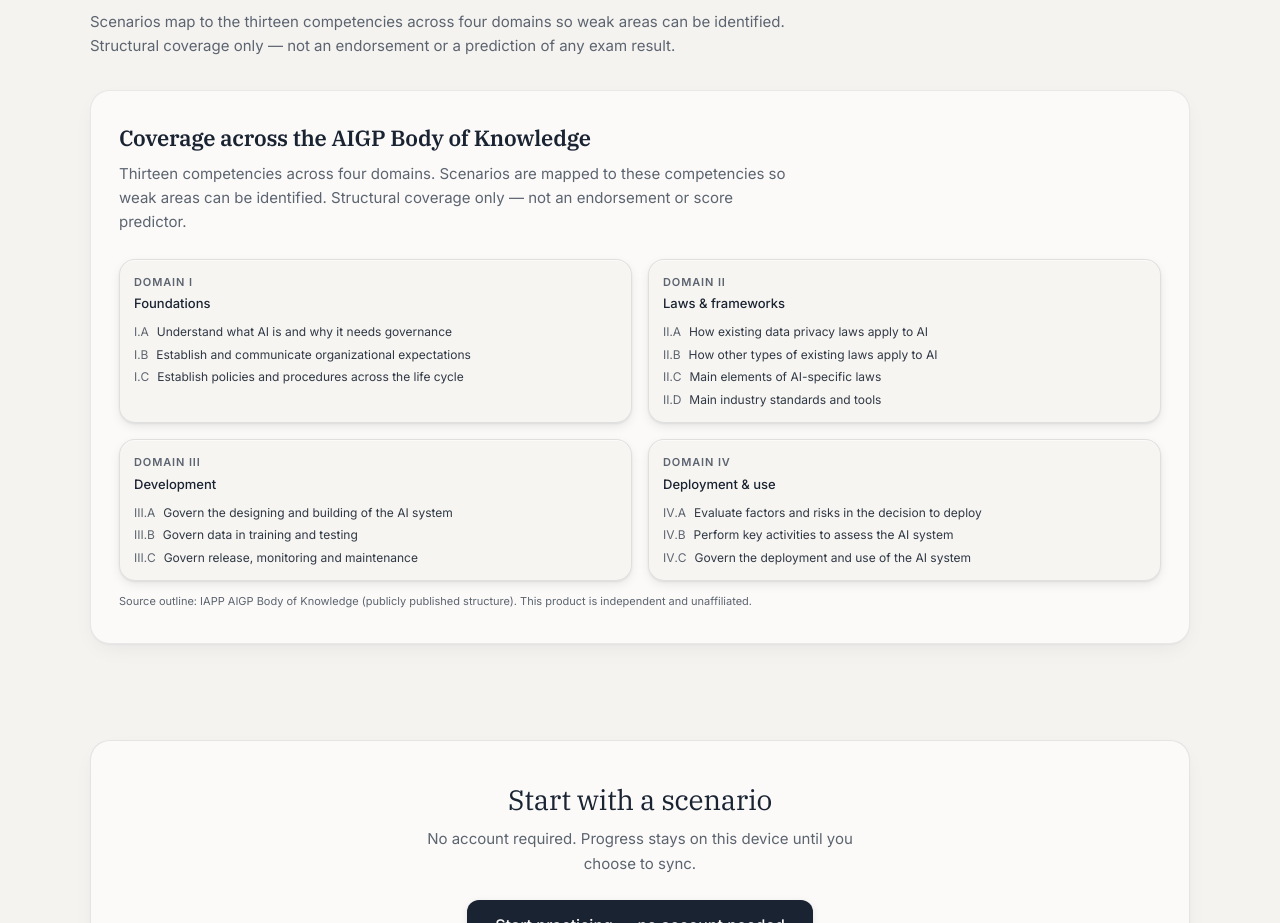
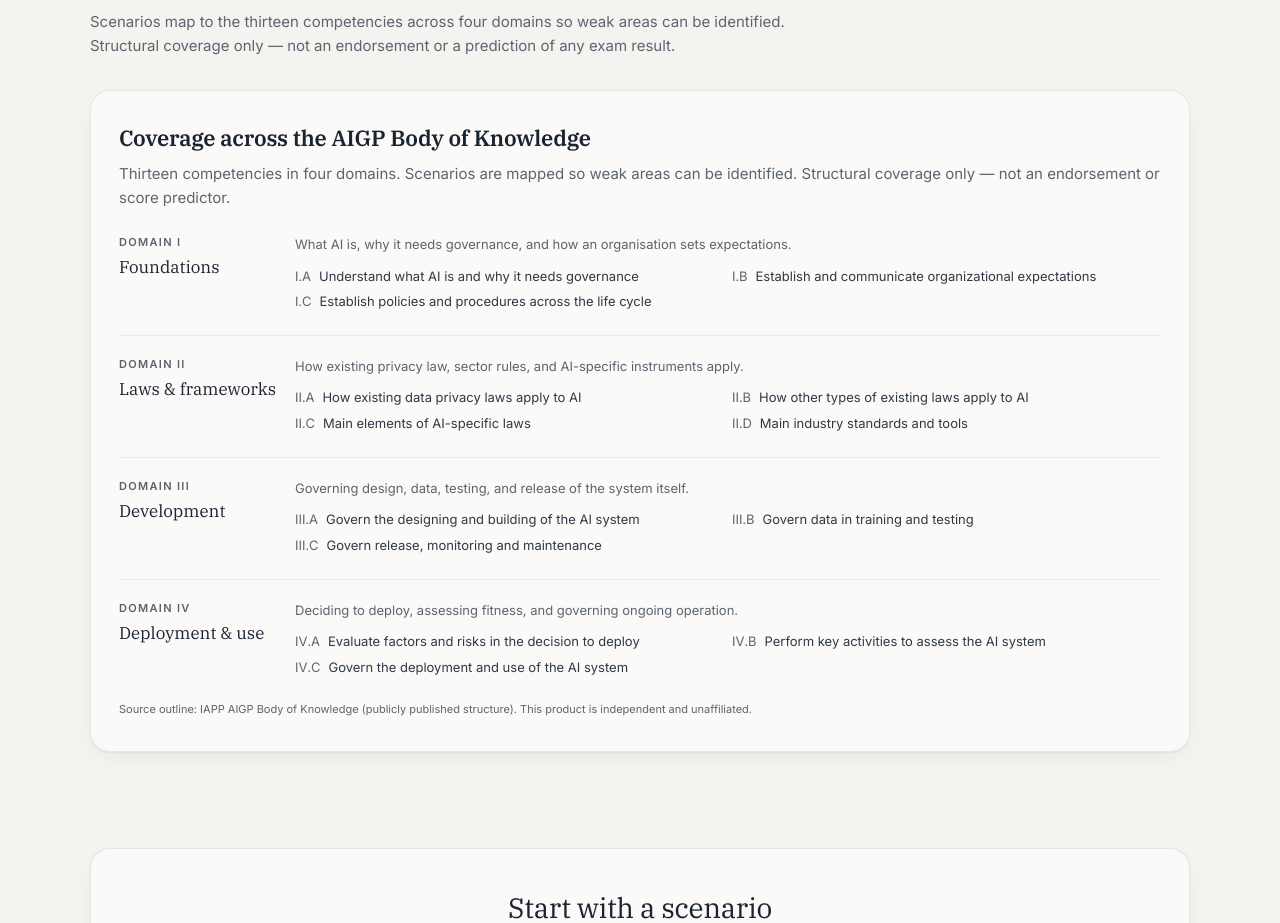
Before and after one commit to thankcheeses/ai-governance-practice, a Next.js app: page / in a window 1280 px wide. Shown: the part 4370-5293 px from the top of the page. Built offline with nearby package versions, Linux system fonts and the light colour scheme; no server answers.

Commit message:
design(visuals): BoK domain map, drift paths, vendor chain, incident path, RMF frame

```diff
--- a/src/components/visuals/bok-coverage.tsx
+++ b/src/components/visuals/bok-coverage.tsx
@@ -1,53 +1,65 @@
 import { cn } from "@/lib/utils";
 import { SUBDOMAINS, type DomainRoman } from "@/content/bok";
-import { DiagramShell, RAISED } from "./primitives";
-
-/**
- * Compact coverage map of the 13 AIGP BoK competencies.
- *
- * Purpose: show that the bank is structured against the published outline,
- * not a random collection of scenarios. No claim of endorsement or exam
- * prediction — only structural coverage.
- */
+import { DiagramFrame } from "./primitives";
 
 const DOMAIN_ORDER: DomainRoman[] = ["I", "II", "III", "IV"];
 
-const DOMAIN_SHORT: Record<DomainRoman, string> = {
-  I: "Foundations",
-  II: "Laws & frameworks",
-  III: "Development",
-  IV: "Deployment & use",
+const DOMAIN_META: Record<DomainRoman, { title: string; short: string }> = {
+  I: {
+    title: "Foundations",
+    short: "What AI is, why it needs governance, and how an organisation sets expectations.",
+  },
+  II: {
+    title: "Laws & frameworks",
+    short: "How existing privacy law, sector rules, and AI-specific instruments apply.",
+  },
+  III: {
+    title: "Development",
+    short: "Governing design, data, testing, and release of the system itself.",
+  },
+  IV: {
+    title: "Deployment & use",
+    short: "Deciding to deploy, assessing fitness, and governing ongoing operation.",
+  },
 };
 
 export function BokCoverageMap({ className }: { className?: string }) {
   return (
-    <DiagramShell
+    <DiagramFrame
       title="Coverage across the AIGP Body of Knowledge"
-      description="Thirteen competencies across four domains. Scenarios are mapped to these competencies so weak areas can be identified. Structural coverage only — not an endorsement or score predictor."
+      lede="Thirteen competencies in four domains. Scenarios are mapped so weak areas can be identified. Structural coverage only — not an endorsement or score predictor."
       className={className}
+      wide
     >
-      <div className="grid gap-4 sm:grid-cols-2">
-        {DOMAIN_ORDER.map((domain) => {
+      <div className="space-y-6">
+        {DOMAIN_ORDER.map((domain, idx) => {
           const items = SUBDOMAINS.filter((s) => s.domain === domain);
+          const meta = DOMAIN_META[domain];
           return (
             <div
               key={domain}
               className={cn(
-                "rounded-lg border border-border bg-background/70 p-3.5",
-                RAISED,
+                "grid gap-4 border-t border-border/70 pt-5 sm:grid-cols-[10rem_minmax(0,1fr)]",
+                idx === 0 && "border-t-0 pt-0",
               )}
             >
-              <p className="text-[0.6875rem] font-semibold uppercase tracking-[0.08em] text-muted-foreground">
+              <div>
+                <p className="text-[0.6875rem] font-semibold uppercase tracking-[0.12em] text-muted-foreground">
                   Domain {domain}
                 </p>
-              <p className="mt-0.5 text-[0.8125rem] font-medium text-foreground">
-                {DOMAIN_SHORT[domain]}
+                <p className="mt-1 font-serif text-[1.0625rem] leading-snug text-foreground">
+                  {meta.title}
                 </p>
-              <ul className="mt-2.5 space-y-1.5">
+              </div>
+              <div>
+                <p className="text-[0.8125rem] leading-relaxed text-muted-foreground">
+                  {meta.short}
+                </p>
+                <ul className="mt-3 grid gap-2 sm:grid-cols-2">
                   {items.map((item) => (
                     <li
                       key={item.id}
-                    className="flex gap-2 text-[0.75rem] leading-snug text-foreground/90"
+                      className="flex gap-2 text-[0.8125rem] leading-snug text-foreground/90"
                     >
                       <span className="shrink-0 tabular-nums text-muted-foreground">
                         {item.id}
@@ -57,13 +69,14 @@ export function BokCoverageMap({ className }: { className?: string }) {
                   ))}
                 </ul>
               </div>
+            </div>
           );
         })}
       </div>
-      <p className="mt-3 text-[0.6875rem] leading-relaxed text-muted-foreground">
+      <p className="mt-6 text-[0.6875rem] leading-relaxed text-muted-foreground">
         Source outline: IAPP AIGP Body of Knowledge (publicly published structure).
         This product is independent and unaffiliated.
       </p>
-    </DiagramShell>
+    </DiagramFrame>
   );
 }
--- a/src/components/visuals/drift-compare.tsx
+++ b/src/components/visuals/drift-compare.tsx
@@ -1,74 +1,75 @@
-import { cn } from "@/lib/utils";
-import { DiagramShell, RAISED } from "./primitives";
+import { DiagramFrame } from "./primitives";
 
 /**
- * Model drift vs concept drift.
- *
- * Side-by-side cards because the teaching point is the distinction itself.
- * Many scenarios test whether the learner notices which kind of drift is
- * present and therefore which control is appropriate.
+ * Model drift vs concept drift as parallel paths.
+ * The structural difference is readable before the prose.
  */
 
 const CARDS = [
   {
     id: "model",
     title: "Model drift",
-    also: "Also called: performance drift, model decay",
-    what: "The model's predictions get worse on data that still looks like the training distribution.",
-    signal: "Accuracy, calibration, or fairness metrics degrade while input features appear stable.",
-    response:
-      "Retrain or recalibrate on recent labelled data; check whether the training pipeline itself changed.",
+    also: "Performance drift · model decay",
+    path: [
+      "Input distribution still looks familiar",
+      "Predictions degrade anyway",
+      "Retrain or recalibrate on recent labels",
+    ],
+    what: "The model's predictions degrade on data that still resembles the training distribution.",
+    signal: "Accuracy, calibration, or fairness metrics fall while input features appear stable.",
   },
   {
     id: "concept",
     title: "Concept drift",
-    also: "Also called: target drift, label shift",
-    what: "The relationship between inputs and the target has changed — the world moved.",
-    signal: "Feature distributions may still look familiar, but the correct label or optimal action is different.",
-    response:
-      "Re-examine the problem definition and labels; do not simply retrain on the old target definition.",
+    also: "Target drift · label shift",
+    path: [
+      "The world moved — labels changed meaning",
+      "What the model learned is no longer valid",
+      "Re-examine the problem definition first",
+    ],
+    what: "The relationship between inputs and the target has changed.",
+    signal: "Features may look familiar, but the correct label or optimal action is different.",
   },
 ] as const;
 
 export function DriftCompare({ className }: { className?: string }) {
   return (
-    <DiagramShell
+    <DiagramFrame
       title="Model drift vs concept drift"
-      description="Same symptom (worse outcomes), different cause, different control. The scenarios test whether you can tell which one you are looking at."
+      lede="Same symptom — worse outcomes. Different cause. Different first response."
       className={className}
+      wide
     >
-      <div className="grid gap-3 sm:grid-cols-2">
+      <div className="grid gap-4 sm:grid-cols-2 sm:gap-5">
         {CARDS.map((c) => (
           <div
             key={c.id}
-            className={cn(
-              "rounded-lg border border-border bg-background/70 p-3.5",
-              RAISED,
-            )}
+            className="rounded-xl border border-border bg-background/70 px-5 py-5"
           >
-            <p className="text-[0.8125rem] font-semibold text-foreground">
-              {c.title}
-            </p>
-            <p className="mt-0.5 text-[0.6875rem] text-muted-foreground">
+            <p className="font-serif text-[1.125rem] text-foreground">{c.title}</p>
+            <p className="mt-0.5 text-[0.6875rem] tracking-wide text-muted-foreground">
               {c.also}
             </p>
-            <dl className="mt-3 space-y-2 text-[0.75rem] leading-snug">
-              <div>
-                <dt className="font-medium text-foreground">What changed</dt>
-                <dd className="mt-0.5 text-muted-foreground">{c.what}</dd>
-              </div>
-              <div>
-                <dt className="font-medium text-foreground">Typical signal</dt>
-                <dd className="mt-0.5 text-muted-foreground">{c.signal}</dd>
-              </div>
-              <div>
-                <dt className="font-medium text-foreground">First response</dt>
-                <dd className="mt-0.5 text-muted-foreground">{c.response}</dd>
-              </div>
-            </dl>
+            <ol className="mt-4 space-y-0">
+              {c.path.map((step, i) => (
+                <li key={step} className="flex flex-col">
+                  {i > 0 ? (
+                    <span aria-hidden className="ml-3 h-3 w-px bg-border-strong/40" />
+                  ) : null}
+                  <span className="flex gap-2.5 text-[0.8125rem] leading-snug text-foreground/90">
+                    <span className="mt-1.5 h-1.5 w-1.5 shrink-0 rounded-full bg-border-strong" />
+                    {step}
+                  </span>
+                </li>
+              ))}
+            </ol>
+            <p className="mt-4 border-t border-border/60 pt-3 text-[0.75rem] leading-relaxed text-muted-foreground">
+              {c.what}{" "}
+              <span className="text-foreground/80">Signal: {c.signal}</span>
+            </p>
           </div>
         ))}
       </div>
-    </DiagramShell>
+    </DiagramFrame>
   );
 }
```
Lines whose indentation alone changed are shown as unchanged.
